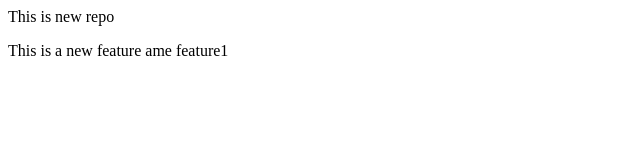
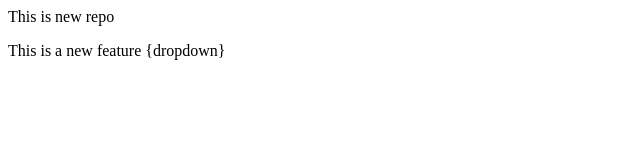
Before and after one commit to Purvisahu28/LocalRepo, a plain HTML site: page index.html in a window 1280 px wide. Shown: the full height of the page, 0-640 px from the left. Drawn offline with Linux system fonts and the light colour scheme.

Commit message:
Add dropdown

```diff
--- a/index.html
+++ b/index.html
@@ -1,2 +1,2 @@
 <p>This is new repo</p>
-<p>This is a new feature ame feature1</p>
+<p>This is a new feature {dropdown}</p>
```
